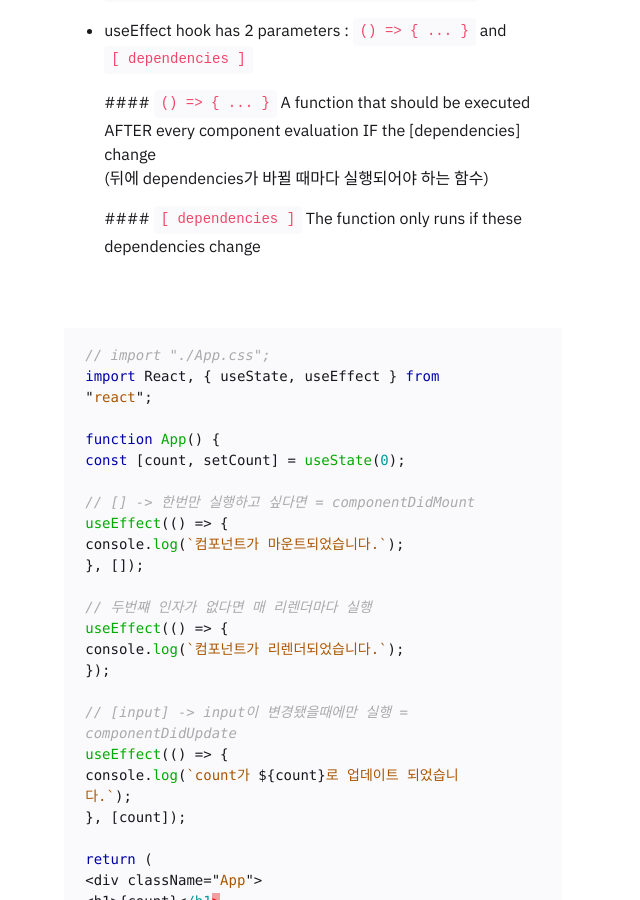
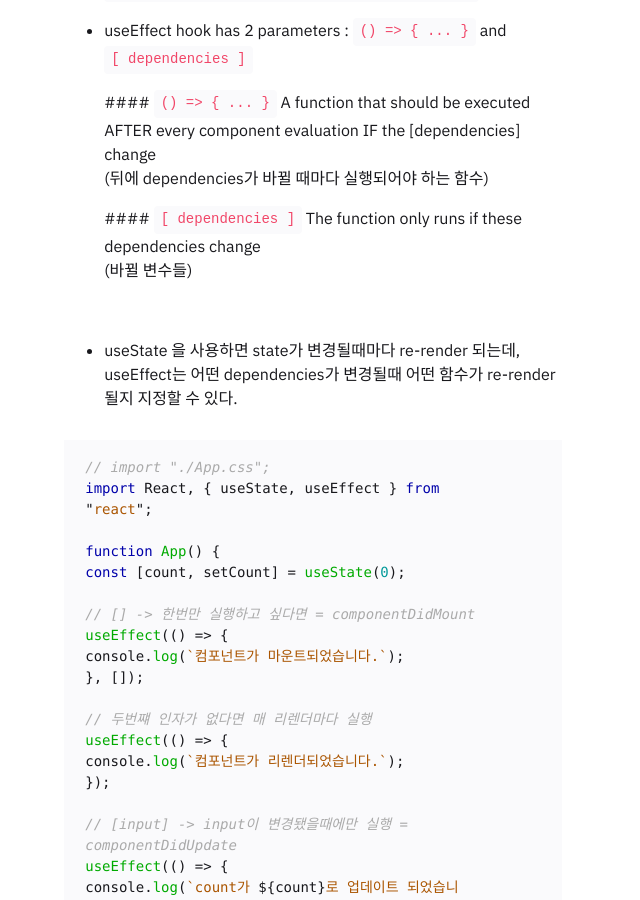
Before and after one commit to jenjenhub/blog, a Jekyll site: the page built from _notes/Public/2022-01-23-useEffect.md, in a window 1280 px wide and 900 px high, scrolled down 1035 px. Shown: the whole window, without its empty margins (327-967 px from the left). Built offline with Jekyll 4.4.1, drawn with Linux system fonts in a browser that asks for light colours.

Commit message:
Update 2022-01-23-useEffect.md

````diff
--- a/_notes/Public/2022-01-23-useEffect.md
+++ b/_notes/Public/2022-01-23-useEffect.md
@@ -40,10 +40,15 @@ A function that should be executed AFTER every component evaluation IF the [depe
 <br />
 (뒤에 dependencies가 바뀔 때마다 실행되어야 하는 함수)
 
+
    #### `[ dependencies ]`
 The function only runs if these dependencies change
+<br />
+(바뀔 변수들)
 
+<br />
 
+- useState 을 사용하면 state가 변경될때마다 re-render 되는데, useEffect는 어떤 dependencies가 변경될때 어떤 함수가 re-render될지 지정할 수 있다.
 <br />
 
 ```js
````
